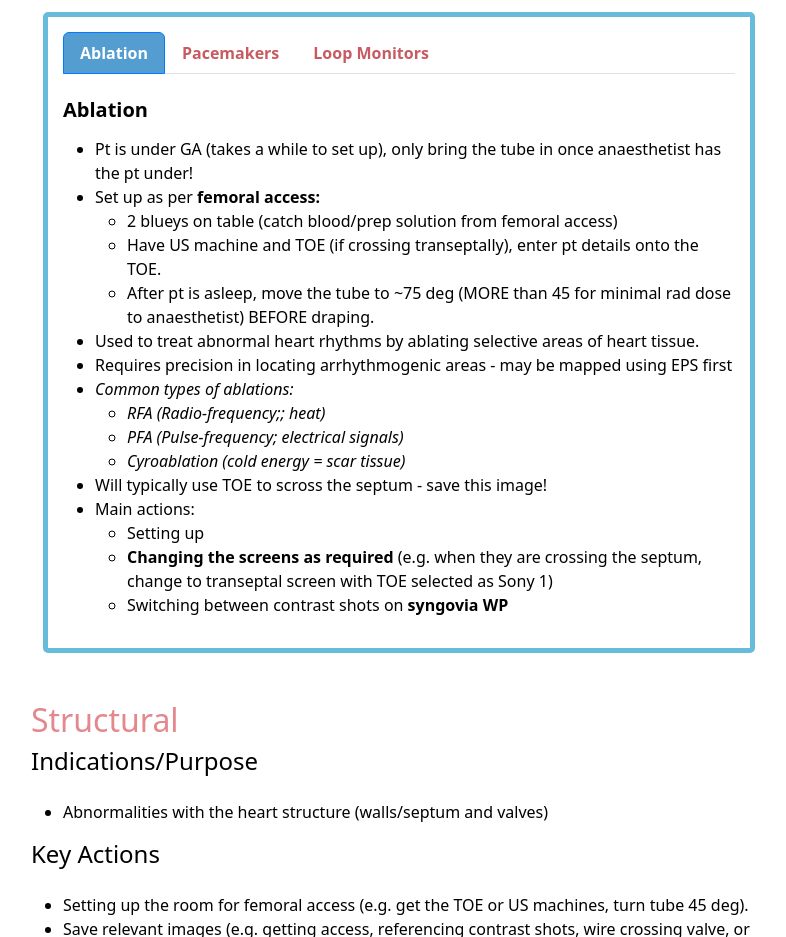
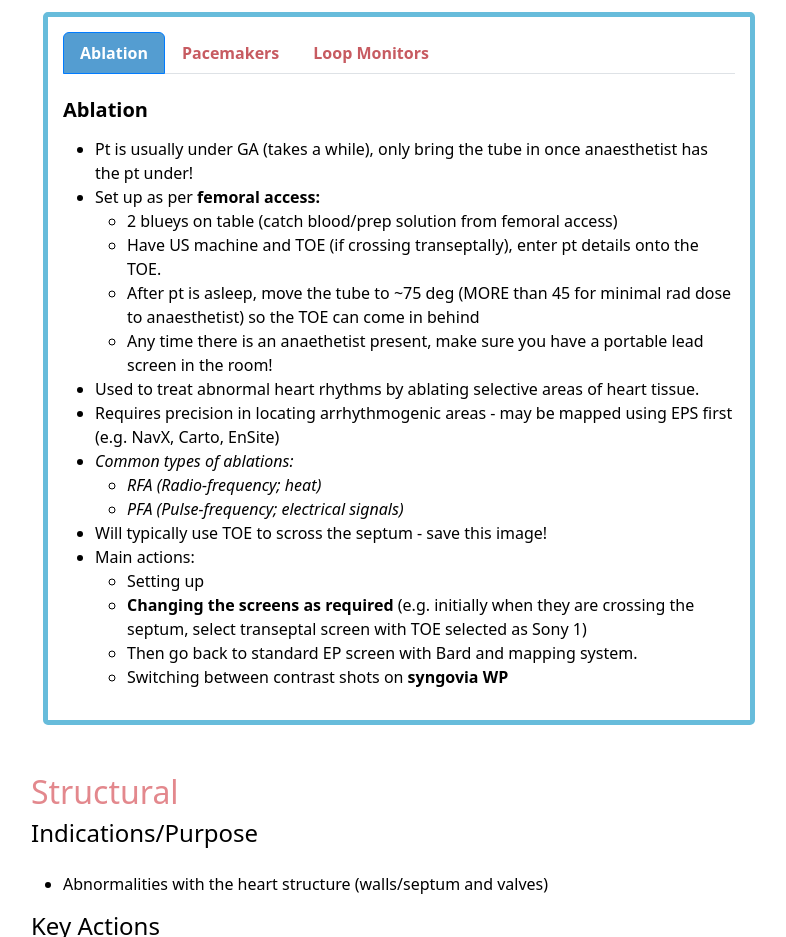
Before and after one commit to rchin8877/cathclub, a plain HTML site: page procedures.html in a window 1280 px wide. Shown: the part 5120-6057 px from the top of the page, without its empty margins (241-1027 px from the left). Drawn offline with nearby package versions, Linux system fonts and the light colour scheme; a web font is replaced by a local one.

Commit message:
Updated dicionary and procedures

```diff
--- a/procedures.html
+++ b/procedures.html
@@ -265,9 +265,9 @@
                             <h5>RHC</h5>
                             <ul>
                                 <li>Diagnose <strong>pulmonary hypertension</strong>, obtain pressures in the pulmonary circulation (SVC, RA, RV, PA, cardiac output) </li>
-                                <li>Usually performed via <strong>femoral vein access</strong>, IVC -> RA → RV → PA → PCWP using the natural blood flow. </li>
+                                <li>Usually performed via <strong>femoral vein access</strong>, IVC -> RA → RV → PA → PCWP using the natural blood flow. Otherwise <strong>brachial vein access</strong>. </li>
                                 <li>The Swan-Ganz catheter which has a balloon at the tip enables "wedging" into a distal pulmonary artery branch for pulmonary capillary wedge pressure (PCWP/PAWP) measurement.</li>
-                                <li>Ice is required to keep the saline cold for cardiac output measurement. The temperature change is detected by a thermistor at the catheter tip in the pulmonary artery, and cardiac output (CO) is calculated.
+                                <li>Ice is required to keep the saline cold for <strong>cardiac output measurement.</strong> The temperature change is detected by a thermistor at the catheter tip in the pulmonary artery, and cardiac output (CO) is calculated.
                                     <ul>
                                         <li>Once the case is finished, pour the ice out and leave on top of the sink to dry</li>
                                     </ul>
@@ -499,20 +499,20 @@
                         <div class="tab-pane fade show active" id="ablation" role="tabpanel" aria-labelledby="ablation-tab">
                             <h5>Ablation</h5>
                             <ul>
-                                <li>Pt is under GA (takes a while to set up), only bring the tube in once anaesthetist has the pt under!</li>
+                                <li>Pt is usually under GA (takes a while), only bring the tube in once anaesthetist has the pt under!</li>
                                 <li>Set up as per <strong>femoral access:</strong> </li>
                                     <ul>
                                         <li>2 blueys on table (catch blood/prep solution from femoral access)</li>
                                         <li>Have US machine and TOE (if crossing transeptally), enter pt details onto the TOE. </li>
-                                        <li>After pt is asleep, move the tube to ~75 deg (MORE than 45 for minimal rad dose to anaesthetist) BEFORE draping. </li>
+                                        <li>After pt is asleep, move the tube to ~75 deg (MORE than 45 for minimal rad dose to anaesthetist) so the TOE can come in behind </li>
+                                        <li>Any time there is an anaethetist present, make sure you have a portable lead screen in the room! </li>
                                     </ul>
                                 <li>Used to treat abnormal heart rhythms by ablating selective areas of heart tissue.</li>
-                                <li>Requires precision in locating arrhythmogenic areas - may be mapped using EPS first</li>
+                                <li>Requires precision in locating arrhythmogenic areas - may be mapped using EPS first (e.g. NavX, Carto, EnSite)</li>
                                 <li><i>Common types of ablations:
                                     <ul>
-                                        <li>RFA (Radio-frequency;; heat)</li>
+                                        <li>RFA (Radio-frequency; heat)</li>
                                         <li>PFA (Pulse-frequency; electrical signals)</li>
-                                        <li>Cyroablation (cold energy = scar tissue)</li>
                                     </i>
                                     </ul>
                                 </li>
@@ -520,7 +520,8 @@
                                 <li>Main actions:
                                     <ul>
                                         <li>Setting up</li>
-                                        <li><strong>Changing the screens as required</strong> (e.g. when they are crossing the septum, change to transeptal screen with TOE selected as Sony 1)</li>
+                                        <li><strong>Changing the screens as required</strong> (e.g. initially when they are crossing the septum, select transeptal screen with TOE selected as Sony 1)</li>
+                                        <li>Then go back to standard EP screen with Bard and mapping system. </li>
                                         <li>Switching between contrast shots on <strong>syngovia WP</strong></li>
                                     </ul>
                             </ul>
```
Also changed, not shown: dictionary.html (+10 -0 lines).
